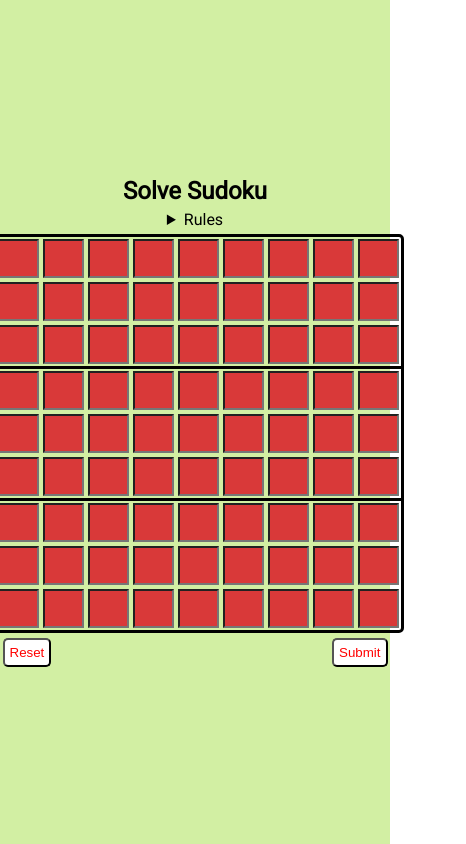
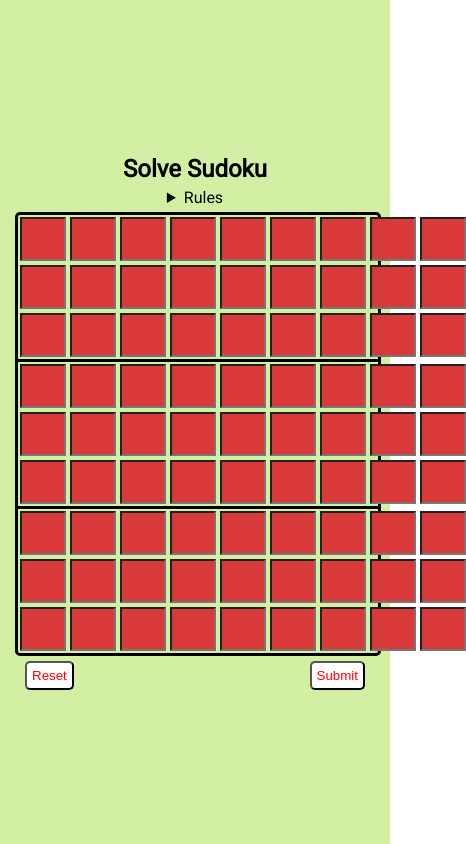
Before and after one commit to sachinsingh3232/Sudoku-Solver, a React (Create React App) app: page / in a window 390 px wide. Shown: the whole page, 466 px wide, since content can reach past the window. Built offline with nearby package versions, Linux system fonts and the light colour scheme.

Commit message:
Update Grid.css

```diff
--- a/src/Grid.css
+++ b/src/Grid.css
@@ -10,3 +10,17 @@
   font-size:1rem;
   font-weight:600;
 }
+@media only screen and (max-width: 600px) {
+.grid{
+  width:360px;
+}
+.cell{
+  width: 38px;
+  height: 38px;
+/*   margin: 2px; */
+/*   text-align: center;
+  background-color:#d93939;
+  font-size:1rem;
+  font-weight:600; */
+}
+}
```
